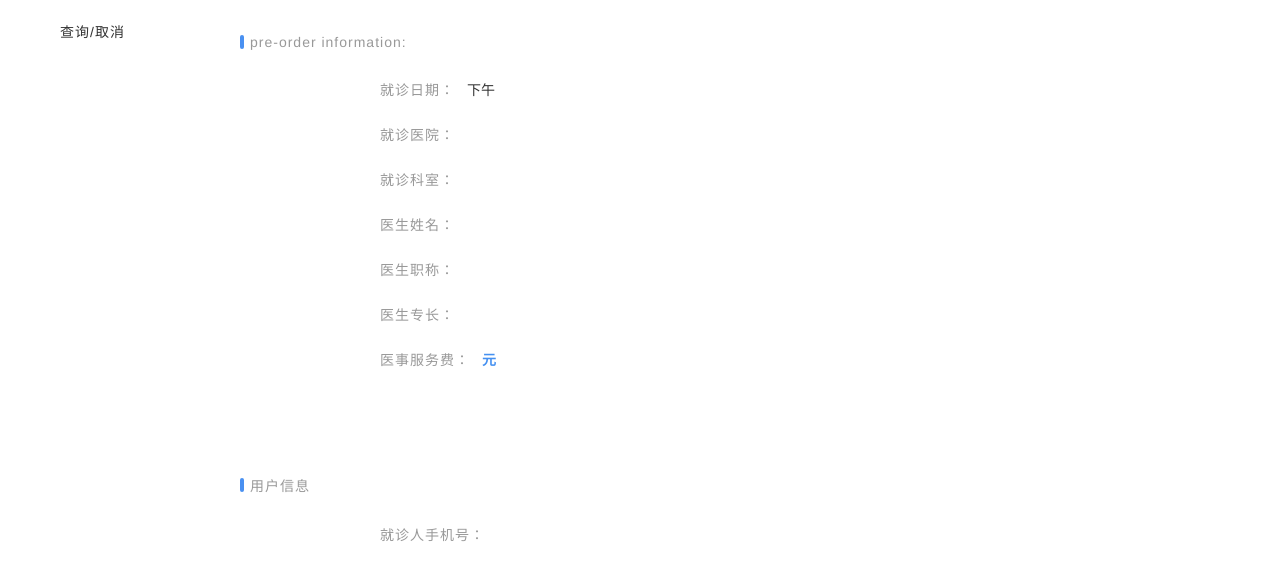
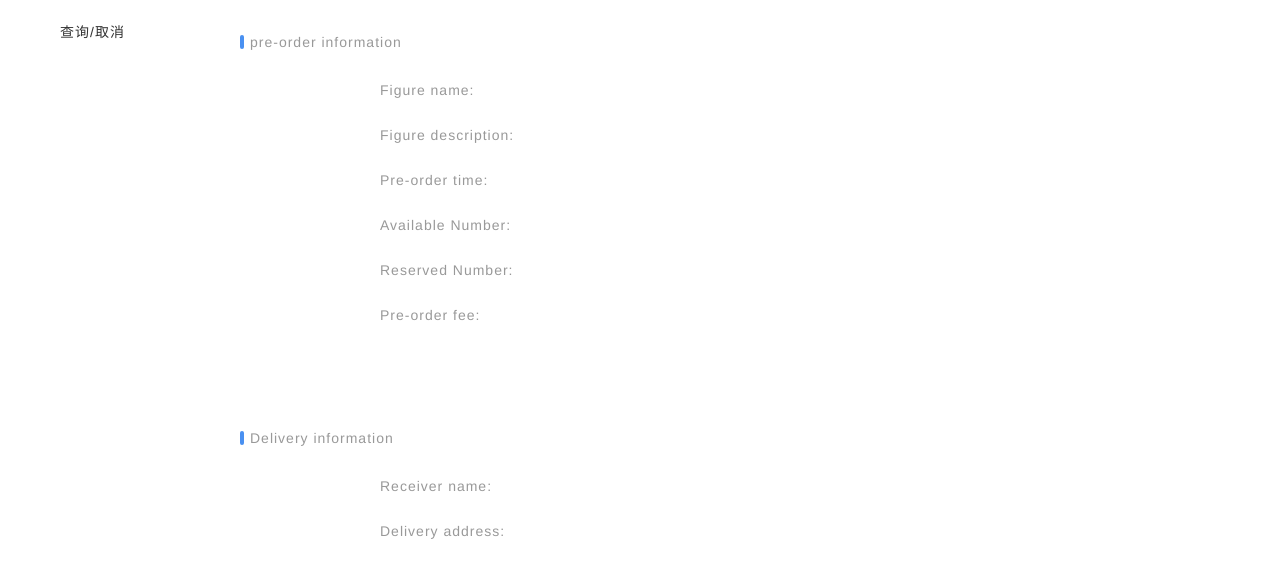
Before and after one commit to D18130495/Figure_model_platform-client, a Nuxt app in the folder figure-site/: page /company/booking in a window 1280 px wide. Shown: the part 368-936 px from the top of the page. Built offline with nearby package versions, Linux system fonts and the light colour scheme; no server answers.

Commit message:
Update booking page

```diff
--- a/figure-site/pages/company/booking.vue
+++ b/figure-site/pages/company/booking.vue
@@ -44,7 +44,7 @@
           <div>
             <div class="sub-title">
               <div class="block"/>
-              select delivery address:
+              select delivery address
             </div>
             <div class="patient-wrapper">
               <div>
@@ -91,7 +91,7 @@
 
             <div class="sub-title" v-if="peopleList.length > 0">
               <div class="block"/>
-              Detail:
+              Detail
             </div>
 
             <el-card
@@ -123,66 +123,77 @@
 
             <div class="sub-title">
               <div class="block"/>
-              pre-order information:
+              pre-order information
             </div>
             <div class="content-wrapper">
               <el-form ref="form">
-                <el-form-item label="就诊日期：">
+                <el-form-item label="Figure name: ">
                   <div class="content">
-                    <span
-                      >{{ schedule.workDate }} {{ schedule.param.dayOfWeek }}
-                      {{ schedule.workTime == 0 ? "上午" : "下午" }}</span
-                    >
+                    <span>{{ schedule.figureName }} </span>
                   </div>
                 </el-form-item>
-                <el-form-item label="就诊医院：">
+                <el-form-item label="Figure description: ">
                   <div class="content">
-                    <span>{{ schedule.param.hosname }} </span>
+                    <span>{{ schedule.desc }} </span>
                   </div>
                 </el-form-item>
-                <el-form-item label="就诊科室：">
+                <el-form-item label="Pre-order time: ">
                   <div class="content">
-                    <span>{{ schedule.param.depname }} </span>
+                    <span>
+                      {{ schedule.orderDate }}
+                    </span>
                   </div>
                 </el-form-item>
-                <el-form-item label="医生姓名：">
+                <el-form-item label="Available Number: ">
                   <div class="content">
-                    <span>{{ schedule.docname }} </span>
+                    <span>{{ schedule.availableNumber }} </span>
                   </div>
                 </el-form-item>
-                <el-form-item label="医生职称：">
+                <el-form-item label="Reserved Number: ">
                   <div class="content">
-                    <span>{{ schedule.title }} </span>
+                    <span>{{ schedule.reservedNumber }} </span>
                   </div>
                 </el-form-item>
-                <el-form-item label="医生专长：">
+                <el-form-item label="Pre-order fee: ">
                   <div class="content">
-                    <span>{{ schedule.skill }}</span>
-                  </div>
-                </el-form-item>
-                <el-form-item label="医事服务费：">
-                  <div class="content">
-                    <div class="fee">{{ schedule.amount }}元</div>
+                    <span>{{ schedule.preorderFee }} </span>
                   </div>
                 </el-form-item>
               </el-form>
             </div>
 
-            <!-- 用户信息 #start-->
+            <!-- User information #start-->
             <div>
               <div class="sub-title">
                 <div class="block"></div>
-                用户信息
+                Delivery information
               </div>
               <div class="content-wrapper">
                 <el-form ref="form" :model="form">
-                  <el-form-item class="form-item" label="就诊人手机号：">
-                    {{ people.phone }}
+                  <el-form-item label="Receiver name: ">
+                    <div class="content">
+                      {{ people.name }}
+                    </div>
+                  </el-form-item>
+                  <el-form-item label="Delivery address: ">
+                    <div class="content">
+                      {{ people.address }}
+                    </div>
+                  </el-form-item>
+                  <el-form-item label="Receiver phone: ">
+                    <div class="content">
+                      {{ people.phone }}
+                    </div>
+                  </el-form-item>
+                  <el-form-item label="Receiver birthday: ">
+                    <div class="content">
+                      {{ people.birthdate }}
+                    </div>
                   </el-form-item>
                 </el-form>
               </div>
             </div>
-            <!-- 用户信息 #end -->
+            <!-- User information #end -->
             <div class="bottom-wrapper">
               <div class="button-wrapper">
                 <div class="v-button" @click="submitOrder()">
@@ -194,7 +205,7 @@
         </div>
       </div>
     </div>
-    <!-- 右侧内容 #end -->
+    <!-- right content #end -->
   </div>
   <!-- footer -->
 </template>
@@ -234,6 +245,7 @@ export default {
       companyApi.findscheduleByFigureScheduleId(this.scheduleId)
         .then(response => {
           this.schedule = response.data
+          console.log(this.schedule)
         })
     },
     findPatientList() {
```
